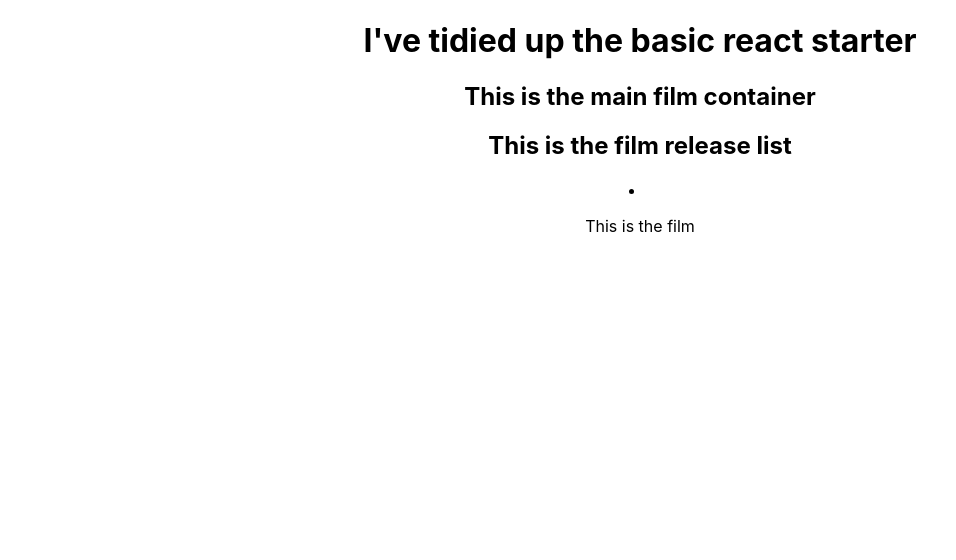
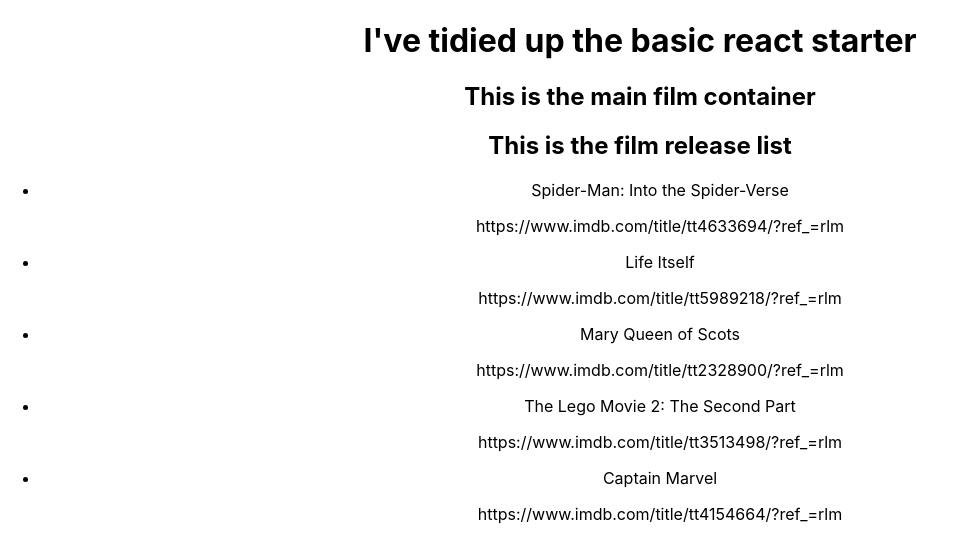
Before and after one commit to stevenmcf/film_releases_react, a React (Create React App) app: page / in a window 1280 px wide. Shown: the top 560 px of the page, without its empty margins (0-956 px from the left). Built offline with nearby package versions, Linux system fonts and the light colour scheme.

Commit message:
film list now rendering having been passed as props and through component. Need to change to a tag for clickable link

```diff
--- a/src/components/Film.js
+++ b/src/components/Film.js
@@ -1,9 +1,10 @@
 
-const Film = () => {
+const Film = ({name, children}) => {
 
     return (
         <li>
-            <p>This is the film</p>
+            <p>{name}</p>
+            <p>{children}</p>
         </li>
     );
 
--- a/src/components/FilmReleases.js
+++ b/src/components/FilmReleases.js
@@ -1,12 +1,22 @@
 import Film from './Film'
 
+// pass props of films from state in film container
+const FilmReleases = ({films}) => {
 
-const FilmReleases = () => {
+    const filmList = films.map ( film => {
+
+        return (
+            <Film name={film.name} key={film.id}>{film.url}</Film>
+        )
+
+    });
 
 return (
     <>
     <h2>This is the film release list</h2>
-    <Film />
+    <ul>
+        {filmList}
+    </ul>
     </>
 );
 };
--- a/src/containers/FilmContainer.js
+++ b/src/containers/FilmContainer.js
@@ -36,7 +36,7 @@
     return (
         <>
         <h2>This is the main film container</h2>
-        <FilmReleases />
+        <FilmReleases films={films} />
         </>
     );
 
```
Also changed, not shown: 1 other file (tests, documents, lock files or other folders).
